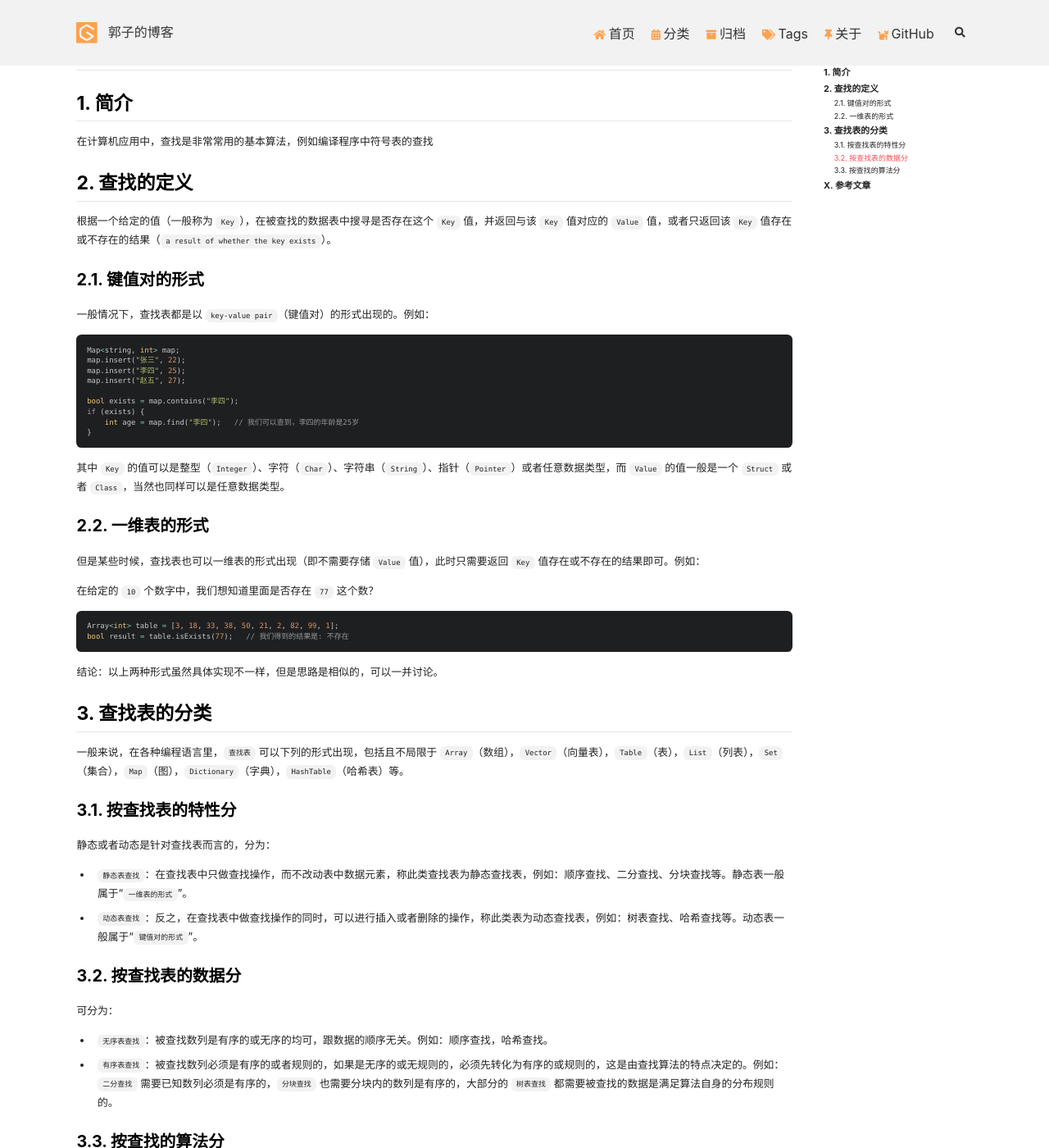
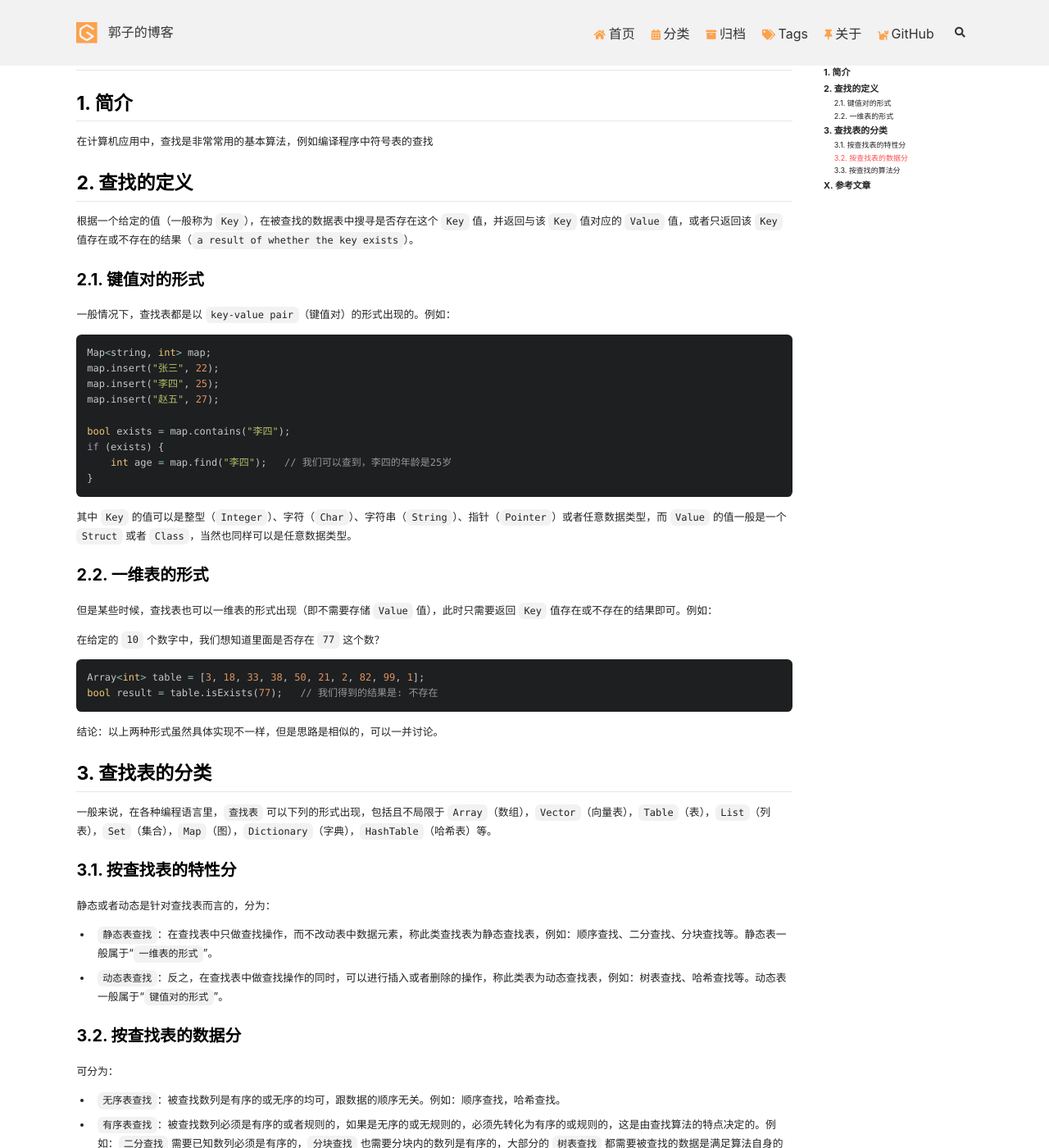
Before and after one commit to shines77/shines77.github.io, a Jekyll site: the page built from _posts/2019-01-19-A-faster-hash-map-written-by-c++.md, in a window 1280 px wide and 1400 px high, scrolled down 192 px. Shown: the whole window at 82% size. Built offline with Jekyll 4.4.1, drawn with Linux system fonts in a browser that asks for light colours; nearby versions of some CDN libraries; comment, search, counter and statistics services are not loaded.

Commit message:
* 把navbar的z-index也统一到原来的设置里了, 并且放大了z-index上限; * 新增了一些字体和行高的设置, 设置更加精细, 未全部在页面里实施;
Signed-off-by: shines77 <gz_shines@msn.com>

```diff
--- a/_sass/common/_reset.scss
+++ b/_sass/common/_reset.scss
@@ -128,16 +128,16 @@
 }
 
 code {
-  font-size: map-get($base, font-size-xs);
-  line-height: map-get($base, line-height-sm);
+  font-size: map-get($base, font-size-article-content-code);
+  line-height: map-get($base, line-height-article-content-code);
 }
 
 figure > img {
   display: block;
 }
 
-figcaption {
-  font-size: map-get($base, font-size-sm);
+fig_caption {
+  font-size: map-get($base, font-size);
 }
 
 button {
--- a/_sass/common/_variables.scss
+++ b/_sass/common/_variables.scss
@@ -59,23 +59,69 @@
 
   border-radius-lg:       .8rem,
   border-radius:          .4rem,
-  border-radius-sm:       .2rem
+  border-radius-sm:       .2rem,
+
+  /* Added by shines77, 2019-01-28 */
+
+  font-size-code:         0.75rem,
+  line-height-code:       1.6,
+
+  // navbar
+  font-size-navbar-logo:            1rem,
+  font-size-navbar-menu:            1rem,
+
+  // sidebar
+  font-size-sidebar-title:          1rem,
+  font-size-sidebar-menu:           1rem,
+  font-size-sidebar-submenu:        1rem,
+
+  // articles
+  font-size-articles-title:         1rem,
+  font-size-articles-date:          1rem,
+  font-size-articles-content:       1rem,
+  font-size-articles-button:        1rem,
+
+  // categories
+  font-size-category-title:         1rem,
+  font-size-category-date:          1rem,
+
+  // archive
+  font-size-archive-title:          1rem,
+  font-size-archive-year:           1rem,
+  font-size-archive-date:           1rem,
+
+  // tags
+  font-size-tag-text:               1rem,
+  font-size-tag-total:              1rem,
+
+  // article
+  font-size-article-title:          1rem,
+  font-size-article-date:           1rem,
+
+  font-size-article-content-body:   1rem,
+  line-height-article-content-body: 2.0,
+
+  font-size-article-content-code:   0.75rem,
+  line-height-article-content-code: 1.6,
+
+  font-size-footer-body:            1rem,
 );
 
 $spacers: (
-  0:                      0,
-  1:                      map-get($base, spacer) * .25,
-  2:                      map-get($base, spacer) * .5,
-  3:                      map-get($base, spacer),
-  4:                      map-get($base, spacer) * 1.5,
-  5:                      map-get($base, spacer) * 3
+  0: 0,
+  1: map-get($base, spacer) * .25,
+  2: map-get($base, spacer) * .5,
+  3: map-get($base, spacer),
+  4: map-get($base, spacer) * 1.5,
+  5: map-get($base, spacer) * 3
 );
 
 $z-indexes: (
-  actions: 996,
-  mask: 997,
-  sidebar: 998,
-  modal: 999
+  navbar: 65531,
+  actions: 65532,
+  mask: 65533,
+  sidebar: 65534,
+  modal: 65535
 );
 
 $layout: (
@@ -92,9 +138,9 @@
 // 0       500      1024      -
 
 $responsive: (
-  sm:                      0,
-  md:                      500px,
-  lg:                      1024px
+  sm: 0,
+  md: 500px,
+  lg: 1024px
 );
 
 $animation: (
--- a/_sass/components/_header.scss
+++ b/_sass/components/_header.scss
@@ -86,7 +86,8 @@
   width: 100%;
   height: map-get($layout, header-height);
   opacity: 1.0;
-  z-index: 65535;
+  z-index: map-get($z-indexes, navbar);
+  /* Modified by shines77, 2019-01-28 */
   //animation: fade-in .3s;
   position: fixed !important;
 }
@@ -98,7 +99,7 @@
   width: 100%;
   height: map-get($layout, header-height);
   opacity: 1.0;
-  z-index: 65535;
+  z-index: map-get($z-indexes, navbar);
   position: -webkit-sticky !important;
   position: -moz-sticky !important;
   position: -ms-sticky !important;
--- a/_sass/layout/_article.scss
+++ b/_sass/layout/_article.scss
@@ -1,6 +1,7 @@
 .article_sharing {
   margin: map-get($spacers, 4) 0;
 }
+
 .article_section-navigator {
   padding-top: map-get($spacers, 3);
   margin: map-get($spacers, 4) 0 map-get($spacers, 3) 0;
--- a/_sass/layout/_page.scss
+++ b/_sass/layout/_page.scss
@@ -179,6 +179,7 @@
     color: $text-color-theme-light;
   }
 }
+
 .hero-dark {
   .article_info {
     color: $text-color-theme-dark;
```
